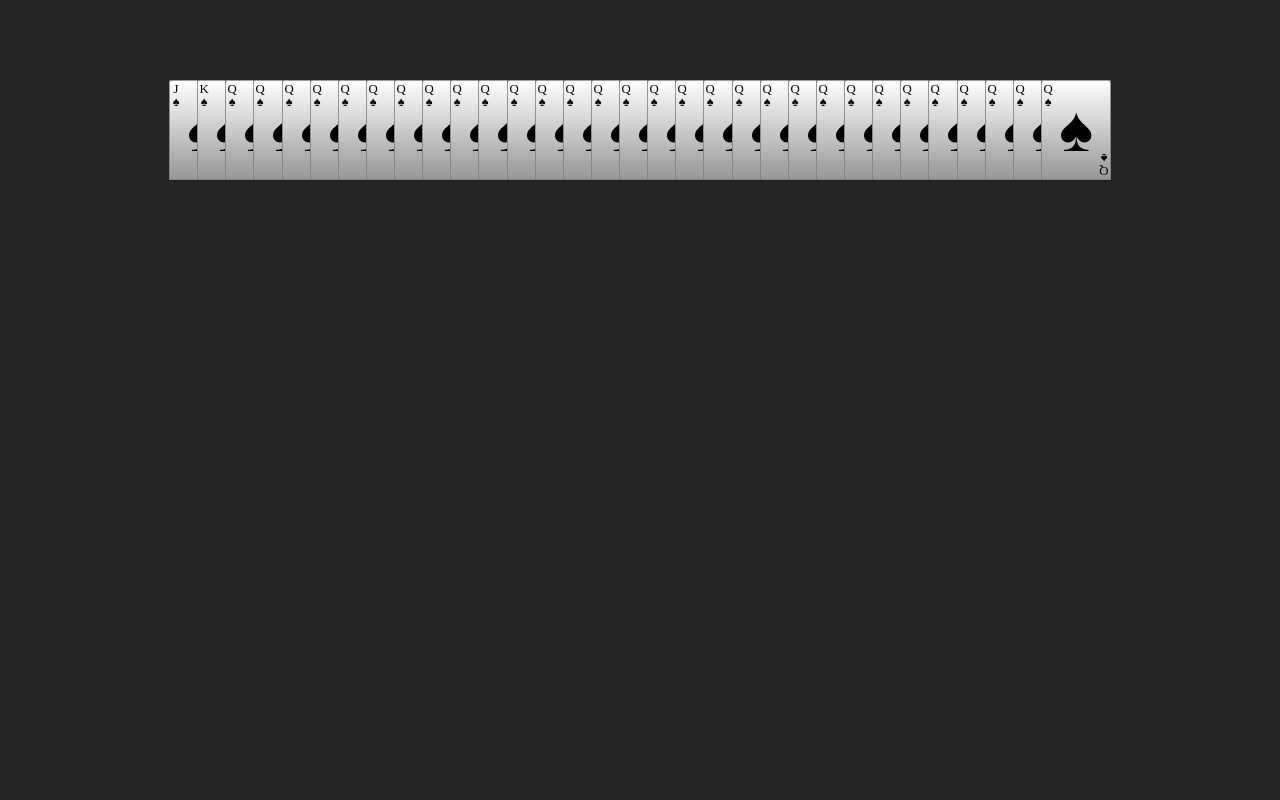
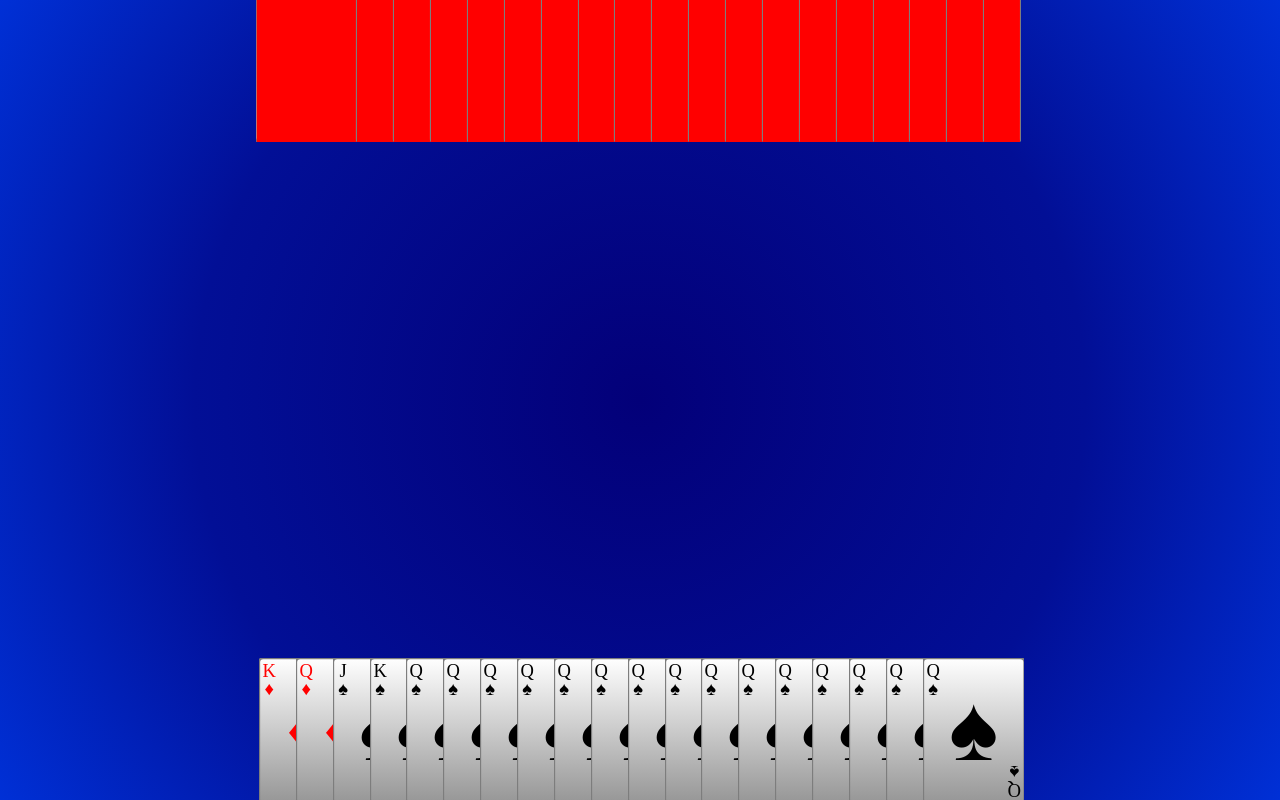
Before and after one commit to IronZDev/makao-game, a React (Vite) app: page / in a window 1280 px wide. Built offline with nearby package versions, Linux system fonts and the light colour scheme; a web font is replaced by a local one.

Commit message:
Added basic layout for 2 Players

```diff
--- a/src/App.css
+++ b/src/App.css
@@ -1,6 +1,4 @@
 #root {
-  max-width: 1280px;
-  margin: 0 auto;
-  padding: 2rem;
-  text-align: center;
+  width: 100%;
+  height: 100%;
 }
--- a/src/App.tsx
+++ b/src/App.tsx
@@ -1,48 +1,11 @@
-import { CardSuits } from './types';
-import Hand from './components/Hand';
+import PlayingTable from './components/PlayingTable';
 
 import './App.css';
 
 function App() {
   return (
     <>
-      <Hand
-        cards={[
-          { value: 'J', suit: CardSuits.SPADES },
-          { value: 'K', suit: CardSuits.SPADES },
-          { value: 'Q', suit: CardSuits.SPADES },
-          { value: 'Q', suit: CardSuits.SPADES },
-          { value: 'Q', suit: CardSuits.SPADES },
-          { value: 'Q', suit: CardSuits.SPADES },
-          { value: 'Q', suit: CardSuits.SPADES },
-          { value: 'Q', suit: CardSuits.SPADES },
-          { value: 'Q', suit: CardSuits.SPADES },
-          { value: 'Q', suit: CardSuits.SPADES },
-          { value: 'Q', suit: CardSuits.SPADES },
-          { value: 'Q', suit: CardSuits.SPADES },
-          { value: 'Q', suit: CardSuits.SPADES },
-          { value: 'Q', suit: CardSuits.SPADES },
-          { value: 'Q', suit: CardSuits.SPADES },
-          { value: 'Q', suit: CardSuits.SPADES },
-          { value: 'Q', suit: CardSuits.SPADES },
-          { value: 'Q', suit: CardSuits.SPADES },
-          { value: 'Q', suit: CardSuits.SPADES },
-          { value: 'Q', suit: CardSuits.SPADES },
-          { value: 'Q', suit: CardSuits.SPADES },
-          { value: 'Q', suit: CardSuits.SPADES },
-          { value: 'Q', suit: CardSuits.SPADES },
-          { value: 'Q', suit: CardSuits.SPADES },
-          { value: 'Q', suit: CardSuits.SPADES },
-          { value: 'Q', suit: CardSuits.SPADES },
-          { value: 'Q', suit: CardSuits.SPADES },
-          { value: 'Q', suit: CardSuits.SPADES },
-          { value: 'Q', suit: CardSuits.SPADES },
-          { value: 'Q', suit: CardSuits.SPADES },
-          { value: 'Q', suit: CardSuits.SPADES },
-          { value: 'Q', suit: CardSuits.SPADES },
-        ]}
-        cardsVisible={true}
-      />
+      <PlayingTable />
     </>
   );
 }
--- a/src/components/Card/Card.tsx
+++ b/src/components/Card/Card.tsx
@@ -1,4 +1,4 @@
-import { CardSuit, CardSuits, CardValue } from '../../types';
+import { CardData, CardSuits } from '../../types';
 import CardBack from './CardBack';
 import CardFront from './CardFront';
 
@@ -8,17 +8,37 @@ const SVG_BOX_WIDTH = 350;
 const SVG_BOX_HEIGHT = 500;
 
 type CardProps = {
-  value: CardValue;
-  suit?: CardSuit;
+  cardData: CardData;
+  onClickHandler: () => void;
   isVisible?: boolean;
-  backColor?: string;
+  isSelected?: boolean;
   height?: string;
+  width?: string;
 };
 
-const Card = ({ value, suit, isVisible = true, backColor, height }: CardProps) => {
+const Card = ({ cardData, onClickHandler, isVisible = true, isSelected = false, height = '100%', width = 'auto' }: CardProps) => {
+  const CardWrapper = styled.div`
+    position: relative;
+    margin-top: auto;
+    height: calc(${height} - 15px);
+    width: ${width};
+    margin-bottom: ${isSelected ? '15px' : '0px'};
+    &: hover {
+      margin-bottom: 15px;
+      cursor: pointer;
+    }
+  `;
   const Card = styled.svg`
+    height: ${height};
+    width: ${width};
+    padding: 3px;
+    ${isSelected &&
+    `
+      padding: 0px;
+      border: 3px solid gold;
+      border-radius: 5px;
+    `}
     aspect-ratio: 0.7;
-    height: ${height || 'auto'};
     overflow: hidden;
     font-family: SigmarOne;
   `;
@@ -38,9 +58,10 @@ const Card = ({ value, suit, isVisible = true, backColor, height }: CardProps) =
     user-select: none;
     width: 100%;
     height: 100%;
-    fill: ${suit && [CardSuits.DIAMONDS.toString(), CardSuits.HEARTS.toString()].includes(suit) ? 'red' : 'black'};
+    fill: ${cardData.suit && [CardSuits.DIAMONDS.toString(), CardSuits.HEARTS.toString()].includes(cardData.suit) ? 'red' : 'black'};
   `;
   return (
+    <CardWrapper onClick={() => onClickHandler()}>
       <Card viewBox={`0 0 ${SVG_BOX_WIDTH} ${SVG_BOX_HEIGHT}`} preserveAspectRatio="xMidYMid meet">
         <defs>
           <linearGradient id="BackgroundGradient" x1="0" x2="0" y1="0" y2="1">
@@ -49,8 +70,11 @@ const Card = ({ value, suit, isVisible = true, backColor, height }: CardProps) =
           </linearGradient>
         </defs>
         <CardBackground />
-      <CardElementsContainer>{isVisible ? <CardFront value={value} suit={suit} /> : <CardBack color={backColor} />}</CardElementsContainer>
+        <CardElementsContainer>
+          {isVisible ? <CardFront value={cardData.value} suit={cardData.suit} /> : <CardBack />}
+        </CardElementsContainer>
       </Card>
+    </CardWrapper>
   );
 };
 
--- /dev/null
+++ b/src/components/Card/CardContainer.tsx
@@ -0,0 +1,66 @@
+/* eslint-disable react/prop-types */
+import { useEffect, useRef, useState } from 'react';
+import { useWindowSize } from 'react-use';
+
+import { CardData } from '../../types';
+import Card from './Card';
+
+import styled from '@emotion/styled';
+
+type CardContainerProps = {
+  cards?: CardData[];
+  cardsVisible?: boolean;
+};
+
+const CardContainer = ({ cards, cardsVisible = true }: CardContainerProps) => {
+  const [selectedCards, setSelectedCards] = useState(new Map());
+  const [handPadding, setHandPadding] = useState('0');
+  const { width: windowWidth, height: windowHeight } = useWindowSize();
+
+  const handContainerRef = useRef(null);
+
+  // Update new padding on each resize and change of number of cards in hand
+  useEffect(() => {
+    const cardCount = cards?.length;
+    const container = handContainerRef.current as unknown as HTMLDivElement;
+    if (cardCount && container) {
+      const cardWrapper = container.children[0] as unknown as HTMLDivElement;
+      const cardSvg = cardWrapper.children[0] as unknown as SVGElement;
+      setHandPadding(`${cardSvg?.getBoundingClientRect().width - cardWrapper?.offsetWidth}px`);
+    }
+  }, [cards?.length, windowWidth, windowHeight]);
+
+  const CardContainer = styled.div`
+    height: 100%;
+    justify-content: center;
+    margin-left: auto;
+    margin-right: auto;
+    overflow: hidden;
+    display: grid;
+    grid-template-columns: repeat(auto-fit, minmax(10px, max-content));
+    padding-right: ${handPadding};
+    pointer-events: ${!cardsVisible ? 'none' : 'all'};
+  `;
+  const getCardKey = (card: CardData) => `${card.value}${card.suit}`;
+
+  const onCardClick = (card: CardData) => {
+    const key = getCardKey(card);
+    setSelectedCards(new Map(selectedCards.set(key, !selectedCards.get(key))));
+  };
+
+  return (
+    <CardContainer ref={handContainerRef}>
+      {cards?.map((card) => (
+        <Card
+          key={getCardKey(card)}
+          cardData={card}
+          isVisible={cardsVisible}
+          onClickHandler={() => onCardClick(card)}
+          isSelected={!!selectedCards.get(getCardKey(card))}
+        />
+      ))}
+    </CardContainer>
+  );
+};
+
+export default CardContainer;
--- a/src/components/Hand.tsx
+++ b/src/components/Hand.tsx
@@ -1,73 +1,26 @@
-/* eslint-disable react/prop-types */
-import { useEffect, useRef, useState } from 'react';
-import { useWindowSize } from 'react-use';
-
 import { CardData } from '../types';
-import Card from './Card/Card';
+import CardContainer from './Card/CardContainer';
 
 import styled from '@emotion/styled';
 
 type HandProps = {
   cards?: CardData[];
+  rotate?: 90 | -90 | 180 | 0;
   cardsVisible?: boolean;
   height?: string;
+  width?: string;
 };
 
-const Hand = ({ cards, cardsVisible = true, height = '140px' }: HandProps) => {
-  const [selectedCards, setSelectedCards] = useState(new Map());
-  const [handPaddingRight, setHandPaddingRight] = useState('0');
-  const { width: windowWidth, height: windowHeight } = useWindowSize();
-
-  const handContainerRef = useRef(null);
-
-  // Update new padding on each resize and change of number of cards in hand
-  useEffect(() => {
-    const cardCount = cards?.length;
-    const container = handContainerRef.current as unknown as HTMLDivElement;
-    if (cardCount && container) {
-      const cardWrapper = container.children[0] as unknown as HTMLDivElement;
-      const cardSvg = cardWrapper.children[0] as unknown as SVGElement;
-      setHandPaddingRight(`${cardSvg?.getBoundingClientRect().width - cardWrapper?.offsetWidth}px`);
-    }
-  }, [cards?.length, windowWidth, windowHeight]);
-
+const Hand = ({ cards, rotate = 0, cardsVisible = true, height = '100%', width = '100%' }: HandProps) => {
   const HandContainer = styled.div`
-    width: 75%;
-    justify-content: center;
-    margin-left: auto;
-    margin-right: auto;
+    rotate: ${rotate}deg;
     height: ${height};
-    overflow: hidden;
-    display: grid;
-    grid-template-columns: repeat(auto-fit, minmax(10px, max-content));
-    padding-right: ${handPaddingRight};
-    pointer-events: ${!cardsVisible ? 'none' : 'all'};
+    width: ${width};
   `;
 
-  type CardWrapperProps = {
-    isSelected: boolean;
-  };
-
-  const CardWrapper = styled.div<CardWrapperProps>`
-    margin-top: ${(props) => (props.isSelected ? '0px' : '40px')};
-    &: hover {
-      margin-top: ${(props) => (props.isSelected ? '0px' : '15px')};
-    }
-  `;
-
-  const getCardKey = (card: CardData) => `${card.value}${card.suit}`;
-
-  const onCardClick = (card: CardData) => {
-    const key = getCardKey(card);
-    setSelectedCards(new Map(selectedCards.set(key, !selectedCards.get(key))));
-  };
   return (
-    <HandContainer ref={handContainerRef}>
-      {cards?.map((card) => (
-        <CardWrapper key={`${card.suit}${card.value}`} isSelected={!!selectedCards.get(getCardKey(card))} onClick={() => onCardClick(card)}>
-          <Card value={card.value} suit={card.suit} height={`${parseInt(height) - 40}px`} isVisible={cardsVisible} />
-        </CardWrapper>
-      ))}
+    <HandContainer>
+      <CardContainer cards={cards} cardsVisible={cardsVisible}></CardContainer>
     </HandContainer>
   );
 };
--- /dev/null
+++ b/src/components/PlayingTable.tsx
@@ -0,0 +1,86 @@
+import { CardData, CardSuits } from '../types';
+import Hand from './Hand';
+
+import styled from '@emotion/styled';
+type PlayingTableProps = {
+  numberOfPlayers: 1 | 2; // TODO: Add support for 3/4 players
+};
+
+const PlayingTable = () => {
+  const Table = styled.div`
+    display: grid;
+    grid-template-columns: repeat(5, 1fr);
+    grid-template-rows: repeat(5, 1fr);
+    grid-column-gap: 0px;
+    grid-row-gap: 0px;
+    grid-template-areas:
+      '. Player2 Player2 Player2 .'
+      'Player4 . . . Player3'
+      'Player4 . . . Player3'
+      'Player4 . . . Player3'
+      '. Player1 Player1 Player1 .';
+    width: 100%;
+    height: 100%;
+    background: rgb(3, 0, 121);
+    background: radial-gradient(circle, rgba(3, 0, 121, 1) 0%, rgba(2, 15, 150, 1) 59%, rgba(0, 48, 214, 1) 100%);
+    & > div {
+      transform-origin: center;
+      position: relative;
+    }
+    & > :nth-child(1) {
+      grid-area: Player1;
+    }
+    & > :nth-child(2) {
+      grid-area: Player2;
+      margin-bottom: auto;
+    }
+    & > :nth-child(3) {
+      grid-area: Player3;
+    }
+    & > :nth-child(4) {
+      grid-area: Player4;
+      margin-right: auto;
+    }
+  `;
+
+  const HandWrapper = styled.div`
+    display: block;
+    position: relative;
+    width: 100%;
+    height: 100%;
+  `;
+
+  const cards: CardData[] = [
+    { value: 'K', suit: CardSuits.DIAMONDS },
+    { value: 'Q', suit: CardSuits.DIAMONDS },
+    { value: 'J', suit: CardSuits.SPADES },
+    { value: 'K', suit: CardSuits.SPADES },
+    { value: 'Q', suit: CardSuits.SPADES },
+    { value: 'Q', suit: CardSuits.SPADES },
+    { value: 'Q', suit: CardSuits.SPADES },
+    { value: 'Q', suit: CardSuits.SPADES },
+    { value: 'Q', suit: CardSuits.SPADES },
+    { value: 'Q', suit: CardSuits.SPADES },
+    { value: 'Q', suit: CardSuits.SPADES },
+    { value: 'Q', suit: CardSuits.SPADES },
+    { value: 'Q', suit: CardSuits.SPADES },
+    { value: 'Q', suit: CardSuits.SPADES },
+    { value: 'Q', suit: CardSuits.SPADES },
+    { value: 'Q', suit: CardSuits.SPADES },
+    { value: 'Q', suit: CardSuits.SPADES },
+    { value: 'Q', suit: CardSuits.SPADES },
+    { value: 'Q', suit: CardSuits.SPADES },
+  ];
+  return (
+    <Table>
+      <HandWrapper>
+        <Hand cards={cards} />
+      </HandWrapper>
+      <HandWrapper>
+        <Hand cards={cards} rotate={180} cardsVisible={false} />
+      </HandWrapper>
+    </Table>
+  );
+};
+
+export default PlayingTable;
--- a/src/index.css
+++ b/src/index.css
@@ -1,6 +1,11 @@
 @font-face {
   font-family: 'SigmarOne';
   src: url(${SigmarOne}), format('truetype');
+}
+html, body {
+  width: 100%;
+  height: 100%;
+  margin: 0;
 }
 :root {
   font-family: Inter, system-ui, Avenir, Helvetica, Arial, sans-serif;
```
Lines whose indentation alone changed are shown as unchanged.
